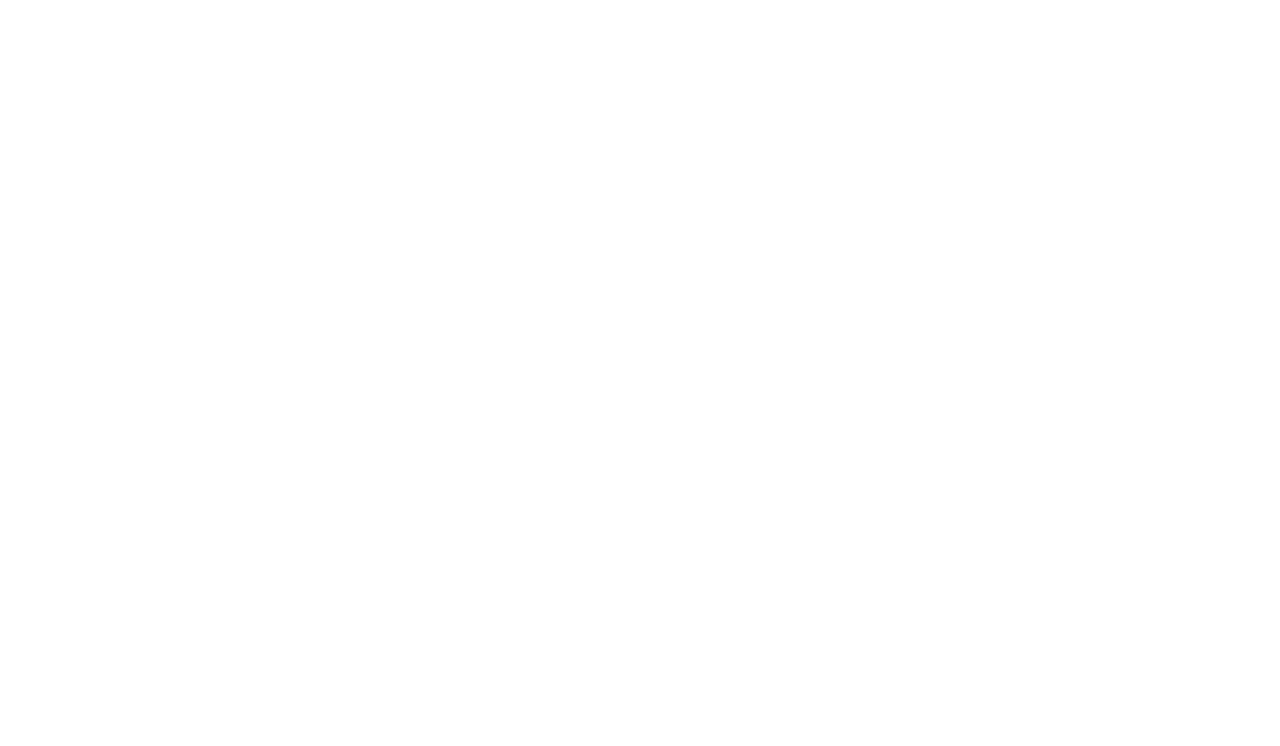
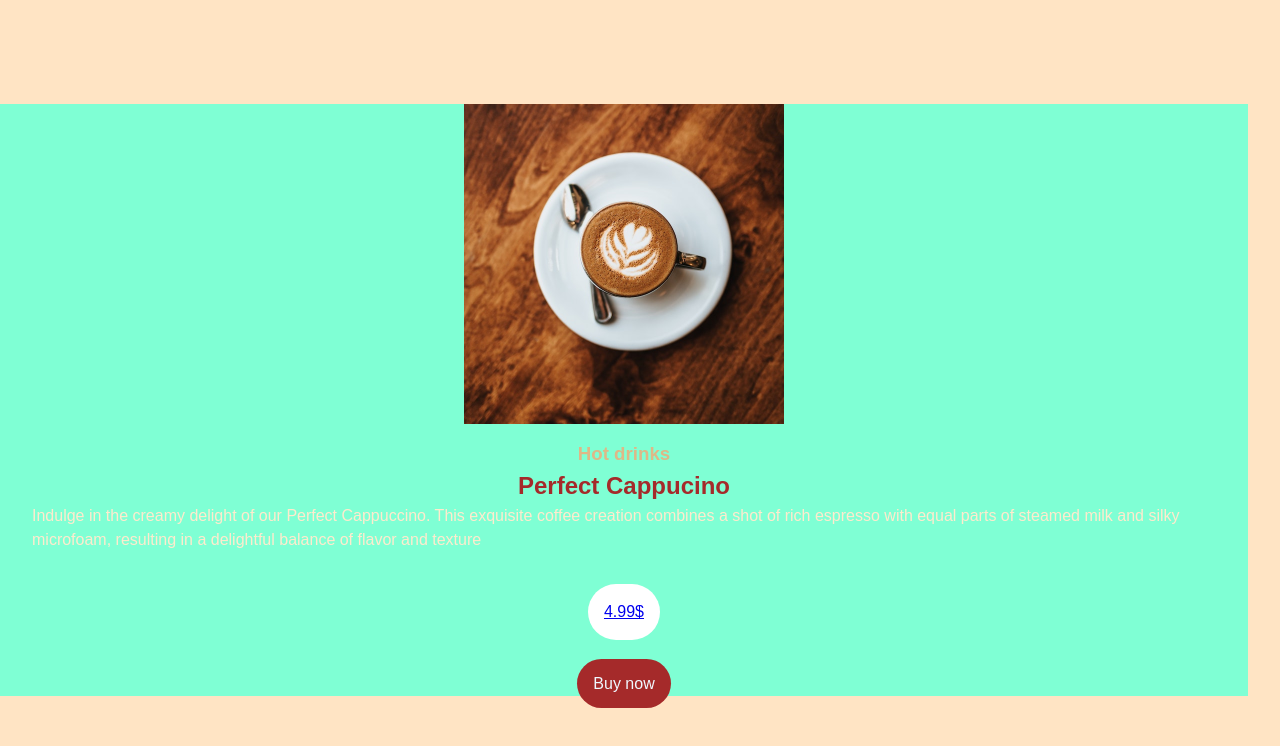
Before and after one commit to irm1005-itec1005-fall-2023/midterm-exam-Astrrowave, a plain HTML site: page index.html in a window 1280 px wide. Drawn offline with Linux system fonts and the light colour scheme.

Commit message:
Completed midterm

```diff
--- a/index.html
+++ b/index.html
@@ -2,61 +2,44 @@
 <html lang="en-ca">
 
 <head>
-  <!-- Set the page title -->
+
   <title>IRM1005 / ITEC1005 - Midterm Exam</title>
-
-  <!-- Set the charset we're using to UTF-8 -->
-  <meta charset="utf-8" />
-
-  <!-- Set the screens default zoom / scale to 1 -->
-  <meta name="viewport" content="width=device-width, initial-scale=1" />
-
-  <!-- Specifies the document mode for Internet Explorer -->
-  <meta http-equiv="X-UA-Compatible" content="ie=edge" />
-
-  <!-- Set the CSS Reset File -->
-  <link rel="stylesheet" href="./reset.css" />
-
-  <!-- Set your custom CSS file -->
-  <link rel="stylesheet" href="./style.css" />
-
+ <meta charset="utf-8" />
+ <meta name="viewport" content="width=device-width, initial-scale=1" />
+ <meta http-equiv="X-UA-Compatible" content="ie=edge" />
+ <link rel="stylesheet" href="./reset.css" />
+ <link rel="stylesheet" href="./style.css" />
 </head>
 
 <body>
-  <!--
+ <main>
+  <div class="Coffe-Container">
+    <sec class="Coffee">
+      <img class="img" src="coffee.jpg"
+      alt="Coffee picture"/>
+      <div class="Drinks" >
+      <h3>Hot drinks</h3>
+    </div>
+      <h2>Perfect Cappucino</h2>
+      <p>    Indulge in the creamy delight
+         of our Perfect Cappuccino.
+         This exquisite coffee creation
+         combines a shot of rich espresso with equal parts of
+          steamed milk and silky microfoam, resulting in a delightful balance of flavor and texture
 
-    WELCOME TO THE MIDTERM EXAM!
+      </p>
+      <div class="price">
+            <a class="prc" href="#">4.99$</a>
+      </div>
+      <div class="Buy-now">
+          <a class="btn" href="#">Buy now</a>
 
-    1. You have 1.5 hours to complete this exam.
-    2. You absolutely are permitted to use any resources you like, including Google, Stack Overflow, etc, ChatGPT, Copilot, printed papers, etc.
-    3. However, you may not communicate with anyone else during the exam. This includes electronic communications between students.
-
-    GOOD LUCK! YOU GOT THIS!
-
-  -->
-
-  <!--
-
-    CONTENT THAT YOU CAN USE FOR YOUR MIDTERM:
-
-    (image of coffee though you can use your own: ./images/coffee.jpg)
-
-    Hot drinks
-
-    Perfect Cappuccino
-
-    Indulge in the creamy delight of our Perfect Cappuccino. This exquisite coffee creation combines a shot of rich espresso with equal parts of steamed milk and silky microfoam, resulting in a delightful balance of flavor and texture.
-
-    $4.99
-
-    BUY NOW
-
-  -->
-
-  <!-- ADD YOUR CODE HERE -->
+      </div>
+    </sec>
+  </div>
+ </main>
 
 
-  <!-- ADD YOUR CITATION HERE -->
 
 </body>
 
--- a/style.css
+++ b/style.css
@@ -1,37 +1,75 @@
-/*
- * CSS File for the solution
- * Midterm Exam
- * You got this!
- */
-
-/*
- * COLOUR PALETTE
- *
- * YOU DO NOT NEED TO USE THESE COLOURS, BUT YOU CAN IF YOU WANT TO
- *   #ede0d4
- *   #e6ccb2
- *   #ddb892
- *   #b08968
- *   #7f5539
- *   #9c6644
- *
- * https://coolors.co/palette/ede0d4-e6ccb2-ddb892-b08968-7f5539-9c6644
- */
-
-/*
- * The width of my Product Card in the screenshot was 400px
- * You can use that width or set your own width
- */
-
-/*
- * HINT: For making image fill the container use object-fit:cover property:
- *  https://developer.mozilla.org/en-US/docs/Web/CSS/object-fit
- */
 
 html {
   font-size: 1.0rem;
 }
 
-body {
-  font-family: Arial, Helvetica, sans-serif;
+body {font-family: Arial, Helvetica, sans-serif
+  ;
+  background-color: bisque;
+
+
+  display: flex;
+  justify-content: center;
+  align-items: center;
+
+  margin-left: 2remem;
+  margin-right: 2rem;
 }
+
+.Coffe-Container {display: flex;
+  background-color: aquamarine
+  ; justify-content: center;
+  align-items: center;
+  }
+
+.Coffee {display: flex;
+  flex-direction: column;
+  flex-wrap: wrap;
+justify-content: center;
+align-items: center;
+margin-left: 2rem;
+margin-right: 2rem;}
+
+.img {
+  object-fit: cover;
+  margin-bottom: 1em;
+  width: 20rem;
+  height: 20rem;
+
+}
+
+
+
+.Coffee :nth-child(2) {color: burlywood;
+  display: flex;
+  flex-direction: row;
+  justify-content: flex-start;
+  align-items: flex-start;
+}
+
+.Coffee :nth-child(3) {color: brown}
+
+.Coffee :nth-child(4) {color: blanchedalmond;}
+
+.price {margin-top: 2rem;
+text-decoration: none;
+background-color: white;
+color:aliceblue;
+padding: 1rem;
+border-radius: 4rem;
+text-decoration: none;
+}
+
+.Buy-now {margin-top: 2rem;
+}
+
+.btn {
+  background-color: brown;
+  color:aliceblue;
+  padding: 1rem;
+  border-radius: 4rem;
+  text-decoration: none;
+
+
+
+}
```
Also changed, not shown: coffee.jpg (renamed from images/coffee.jpg).
